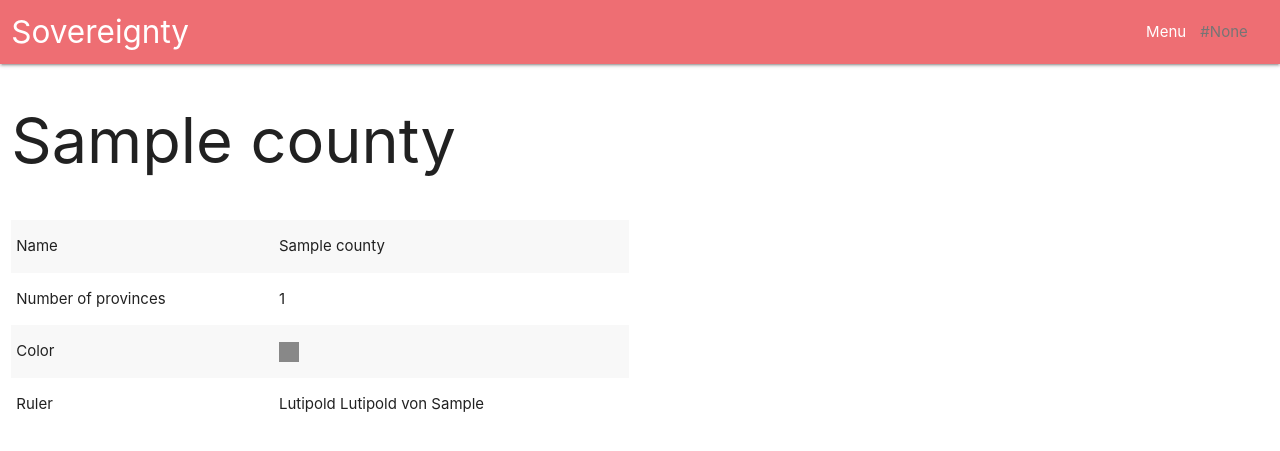
After one commit to GitRon/sovereignty, a Django app: template apps/location/templates/my_county.html in a window 1280 px wide. The commit adds this page. Shown: the top 451 px of the page. Run offline with Django 3.2, Linux system fonts and the light colour scheme; the template is opened without the code that fills it: values that come from a table or form of the project are taken from there, others are empty; data comes from the database, SQL or seed files in the repository; both versions use the stored data as it was after the commit; tables that the repository leaves empty hold one stand-in row (values such as "Sample post"); some libraries are stand-ins or nearby versions.

```diff
--- a/apps/dynasty/models.py
+++ b/apps/dynasty/models.py
@@ -38,7 +38,8 @@ class Trait(models.Model):
 
 class Dynasty(models.Model):
     from_location = models.CharField(max_length=County.NAME_LENGTH)
-    ruling_over = models.ForeignKey(County, related_name='natives', null=True, blank=True, on_delete=models.CASCADE)
+    home_county = models.OneToOneField(County, related_name='native_dynasty', null=True, blank=True,
+                                       on_delete=models.CASCADE)
     current_dynast = models.ForeignKey("Person", related_name='rules_over', null=True, blank=True,
                                        on_delete=models.CASCADE)
     # System attributes
@@ -93,7 +94,13 @@ class Person(models.Model):
 
     @property
     def name(self):
-        return f'{self.first_name.name} {self.middle_name.name}'.strip()
+        if self.middle_name:
+            return f'{self.first_name.name} {self.middle_name.name}'
+        return self.first_name.name
+
+    @property
+    def is_dead(self):
+        return self.death_year
 
     @property
     def siblings(self):
--- a/apps/dynasty/templates/dynasty_dashboard.html
+++ b/apps/dynasty/templates/dynasty_dashboard.html
@@ -20,7 +20,7 @@
                         </td>
                         <td>{% include 'partials/_gender_icon.html' with person=person gender_male=gender_male %}</td>
                         <td>AD {{ person.birth_year }}</td>
-                        <td>{{ person.age }} years</td>
+                        <td>{{ person.age }} years {% if person.is_dead %}&dagger;{% endif %}</td>
                     </tr>
                 {% endfor %}
             </table>
--- a/apps/location/models.py
+++ b/apps/location/models.py
@@ -3,6 +3,7 @@ import random
 from django.db import models
 from django.db.models.signals import pre_save
 from django.dispatch import receiver
+
 
 from apps.location.managers import MapDotManager, CountyManager
 
@@ -16,6 +17,8 @@ class County(models.Model):
 
     name = models.CharField(max_length=NAME_LENGTH)
     primary_color = models.CharField(max_length=10, null=True, blank=True)
+    ruled_by = models.ForeignKey("dynasty.Dynasty", related_name='ruling_over', null=True, blank=True,
+                                 on_delete=models.CASCADE)
     target_size = models.PositiveIntegerField(default=0)
     savegame = models.ForeignKey('account.Savegame', related_name='counties', on_delete=models.CASCADE)
 
--- a/apps/location/services/country.py
+++ b/apps/location/services/country.py
@@ -7,9 +7,9 @@ class CreateCountyService(object):
 
     @staticmethod
     def create_random_county(savegame: Savegame):
-        person = County.objects.create(
+        county = County.objects.create(
             name=LocationNameService.create_name(savegame),
             savegame=savegame
         )
 
-        return person
+        return county
--- /dev/null
+++ b/apps/location/templates/my_county.html
@@ -0,0 +1,35 @@
+{% extends "base.html" %}
+{% load static %}
+{% load utils %}
+
+{% block content %}
+    <div class="row">
+        <div class="col s12">
+            <h1>{{ object }}</h1>
+        </div>
+    </div>
+    <div class="row">
+        <div class="col s6">
+            <table class="striped">
+                <tr>
+                    <td>Name</td>
+                    <td>{{ object.name }}</td>
+                </tr>
+                <tr>
+                    <td>Number of provinces</td>
+                    <td>{{ object.size }}</td>
+                </tr>
+                <tr>
+                    <td>Color</td>
+                    <td>
+                        <div class="color-preview"
+                             style="background-color: {{ object.primary_color }}"></div>
+                    </td>
+                </tr>
+                <tr>
+                    <td>Ruler</td>
+                    <td>{{ object.ruled_by.current_dynast }}</td>
+                </tr>
+            </table>
+        </div>
+{% endblock %}
--- a/apps/location/urls.py
+++ b/apps/location/urls.py
@@ -6,5 +6,6 @@ urlpatterns = [
 
     path('show-map', views.ShowMapDashboard.as_view(), name='show-map-view'),
     path('map-dot-details/<int:map_id>/<int:x>/<int:y>', views.MapDotDetail.as_view(), name='map-dot-detail-ajax'),
+    path('county/my-county', views.MyCounty.as_view(), name='my-county-view'),
 
 ]
--- a/templates/base.html
+++ b/templates/base.html
@@ -36,14 +36,14 @@
                 <a href="{% url 'account:dashboard-view' %}" class="brand-logo">Sovereignty</a>
                 <ul id="nav-mobile" class="right hide-on-med-and-down">
                     {% if savegame_id %}
-                        <li class="{% active request 'location' %}">
+                        <li class="{% active request 'show-map' %}">
                             <a href="{% url 'location:show-map-view' %}">Map</a>
                         </li>
                         <li class="{% active request 'dynasty' %}">
                             <a href="{% url 'dynasty:dashboard-view' %}">Dynasty</a>
                         </li>
-                        <li class="{% active request 'country' %}">
-                            <a href="#">Country</a>
+                        <li class="{% active request 'my-county' %}">
+                            <a href="{% url 'location:my-county-view' %}">My county</a>
                         </li>
                         <li class="{% active request 'foreign-affairs' %}">
                             <a href="#">Foreign Affairs</a>
```
Also changed, not shown: apps/dynasty/management/commands/create_dynasty.py (+5 -4 lines), apps/dynasty/services.py (+35 -6 lines), apps/dynasty/tests/test_dynasty_service.py (+17 -0 lines), apps/location/views.py (+11 -1 lines), apps/naming/fixtures/initial_data.json (+14 -0 lines), apps/dynasty/migrations/0013_remove_dynasty_ruling_over.py (added), apps/dynasty/migrations/0014_dynasty_home_county.py (added), apps/location/migrations/0022_county_ruled_by.py (added).
